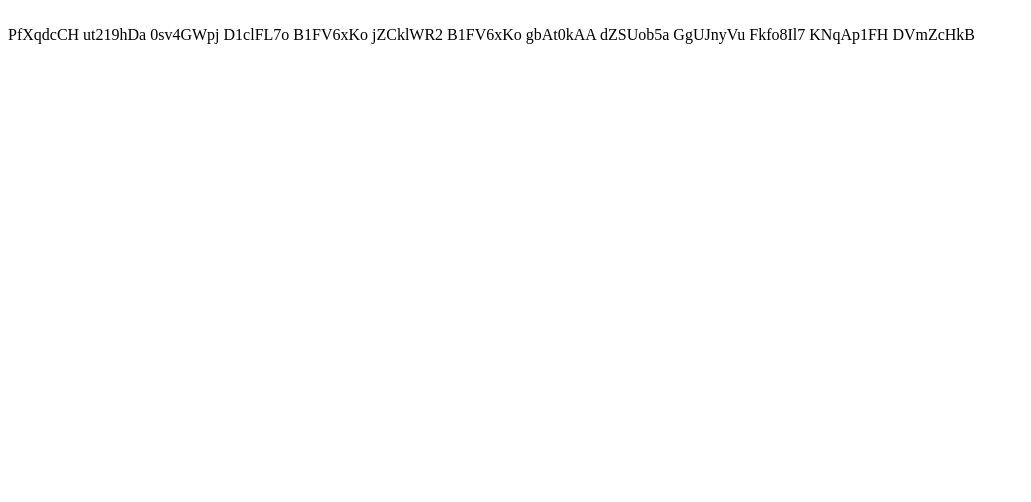
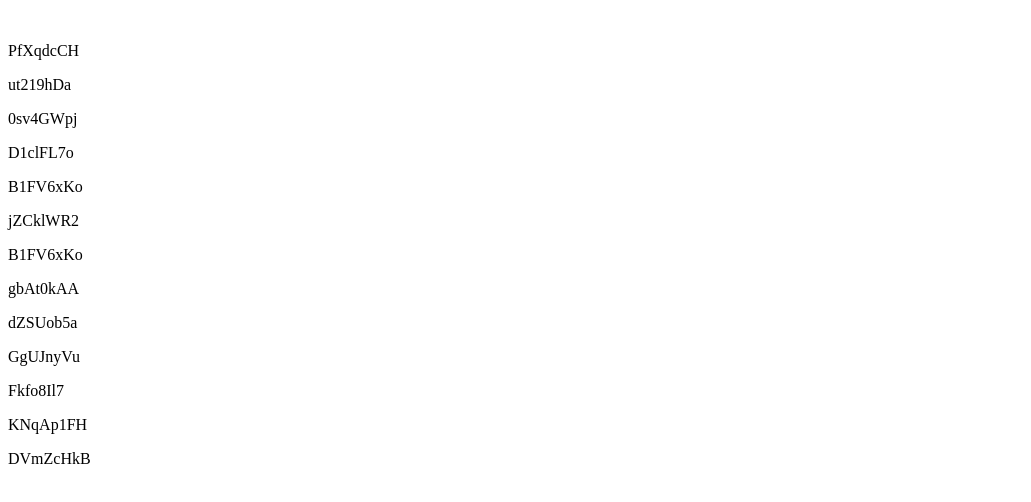
Before and after one commit to lonevle/lonevle, a plain HTML site: page card/index.html in a window 1280 px wide. Shown: the whole page, without its empty margins (0-1031 px from the left). Drawn offline with Linux system fonts and the light colour scheme.

Commit message:
Update index.html

```diff
--- a/card/index.html
+++ b/card/index.html
@@ -7,19 +7,19 @@
 
 	<body>
 		<div id='bg'>
-PfXqdcCH
-ut219hDa
-0sv4GWpj
-D1clFL7o
-B1FV6xKo
-jZCklWR2
-B1FV6xKo
-gbAt0kAA
-dZSUob5a
-GgUJnyVu
-Fkfo8Il7
-KNqAp1FH
-DVmZcHkB
+<p>PfXqdcCH</p>
+<p>ut219hDa</p>
+<p>0sv4GWpj</p>
+<p>D1clFL7o</p>
+<p>B1FV6xKo</p>
+<p>jZCklWR2</p>
+<p>B1FV6xKo</p>
+<p>gbAt0kAA</p>
+<p>dZSUob5a</p>
+<p>GgUJnyVu</p>
+<p>Fkfo8Il7</p>
+<p>KNqAp1FH</p>
+<p>DVmZcHkB</p>
 		</div>
 	</body>
 
```
